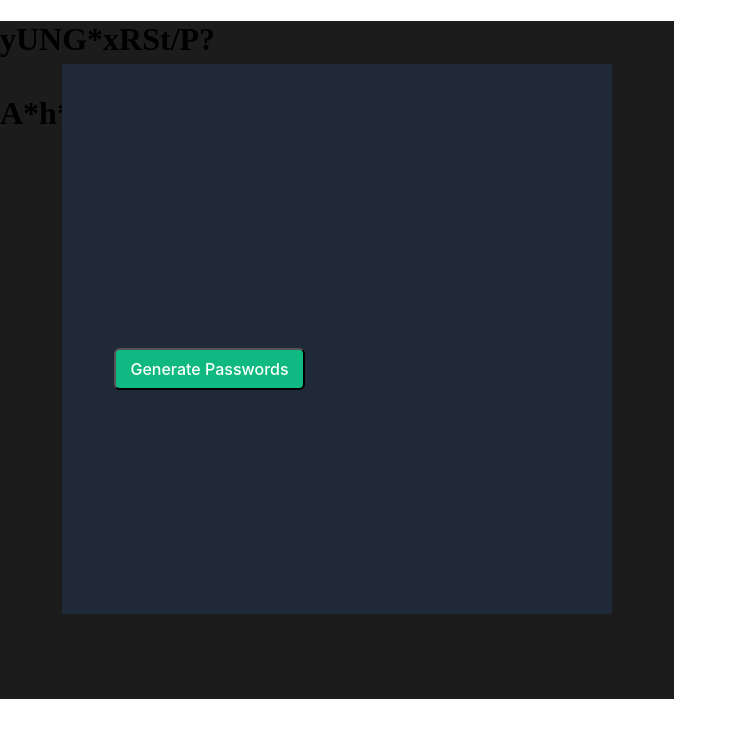
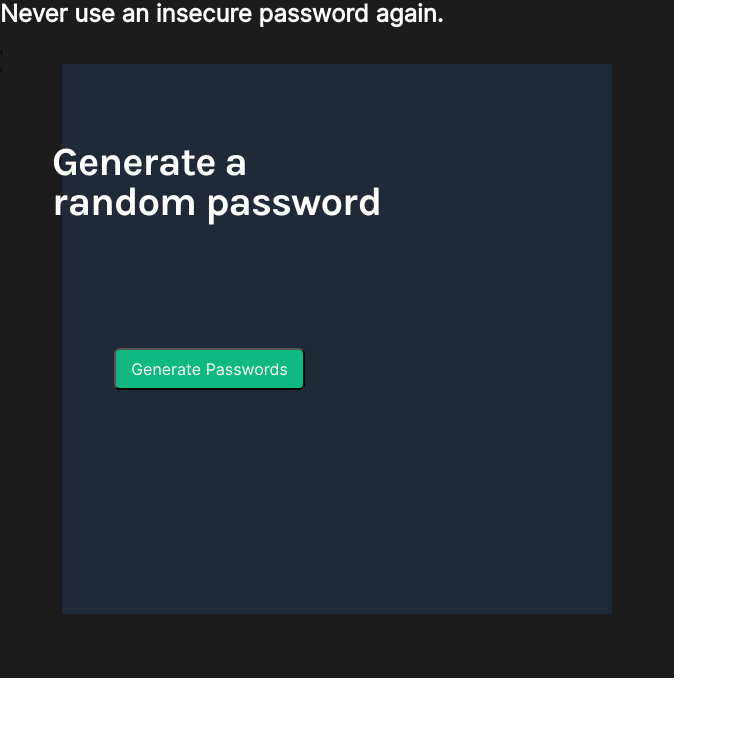
Before and after one commit to TinyHustlr/passphrasegenerator, a plain HTML site: page index.html in a window 1280 px wide. Shown: the whole page, without its empty margins (0-737 px from the left). Drawn offline with nearby package versions, Linux system fonts and the light colour scheme.

Commit message:
Font updates

```diff
--- a/index.css
+++ b/index.css
@@ -1,3 +1,13 @@
+@font-face {
+    font-family: 'Inter';
+    src: url("fonts/Inter-Regular.otf");
+}
+
+@font-face {
+    font-family: 'Karla';
+    src: url("fonts/Karla-Bold.ttf");
+}
+
 body {
     margin: 0;
 
@@ -22,6 +32,27 @@ body {
     top: 64px;
 }
 
+h1 {
+    position: absolute;
+    width: 354px;
+    height: 80px;
+    left: 52px;
+    top: 115px;
+    font-family: 'Karla';
+    font-style: normal;
+    font-weight: 800;
+    font-size: 40px;
+    line-height: 40px;
+    letter-spacing: -0.025em;
+    color: #FFFFFF;
+
+}
+
+h2 {
+    font-family: 'Inter';
+    color: #FFFFFF;
+}
+
 .btn {
     position: absolute;
     width: 191px;
--- a/index.html
+++ b/index.html
@@ -6,8 +6,11 @@
 
     <div id="background">
         <div id="boxLeft" class="box"></div>
-        <h1></h1>
+        <h1>Generate a<br> random password</h1>
+        <h2>Never use an insecure password again.</h2>
         <button id="passBtn" class="btn">Generate Passwords</button>
+        <div id="passOne" class="passBox"></div>'
+        <div id="passTwo" class="passBox"></div>'
     </div>
         <script src="index.js"></script>
     </body>
--- a/index.js
+++ b/index.js
@@ -4,7 +4,7 @@ const characters = ["A","B","C","D","E","F","G","H","I","J","K","L","M","N","O"
 
 
 // Get h1 element
-let pass = document.querySelector("h1")
+let pass1 = document.querySelector("passOne")
 
 // Create two 12 word pass phrases
 function getPass() {
@@ -20,5 +20,5 @@ function getPass() {
 // executes and loops through getPass function twice adding a 2 new lines each time
 for (p = 0; p < 2; p++) {
 getPass()
-pass.innerHTML += "<br /><br />"
+pass1.innerHTML += "<br /><br />"
 }
```
Also changed, not shown: fonts/Inter-Regular.otf (added), fonts/Karla-Bold.ttf (added).
